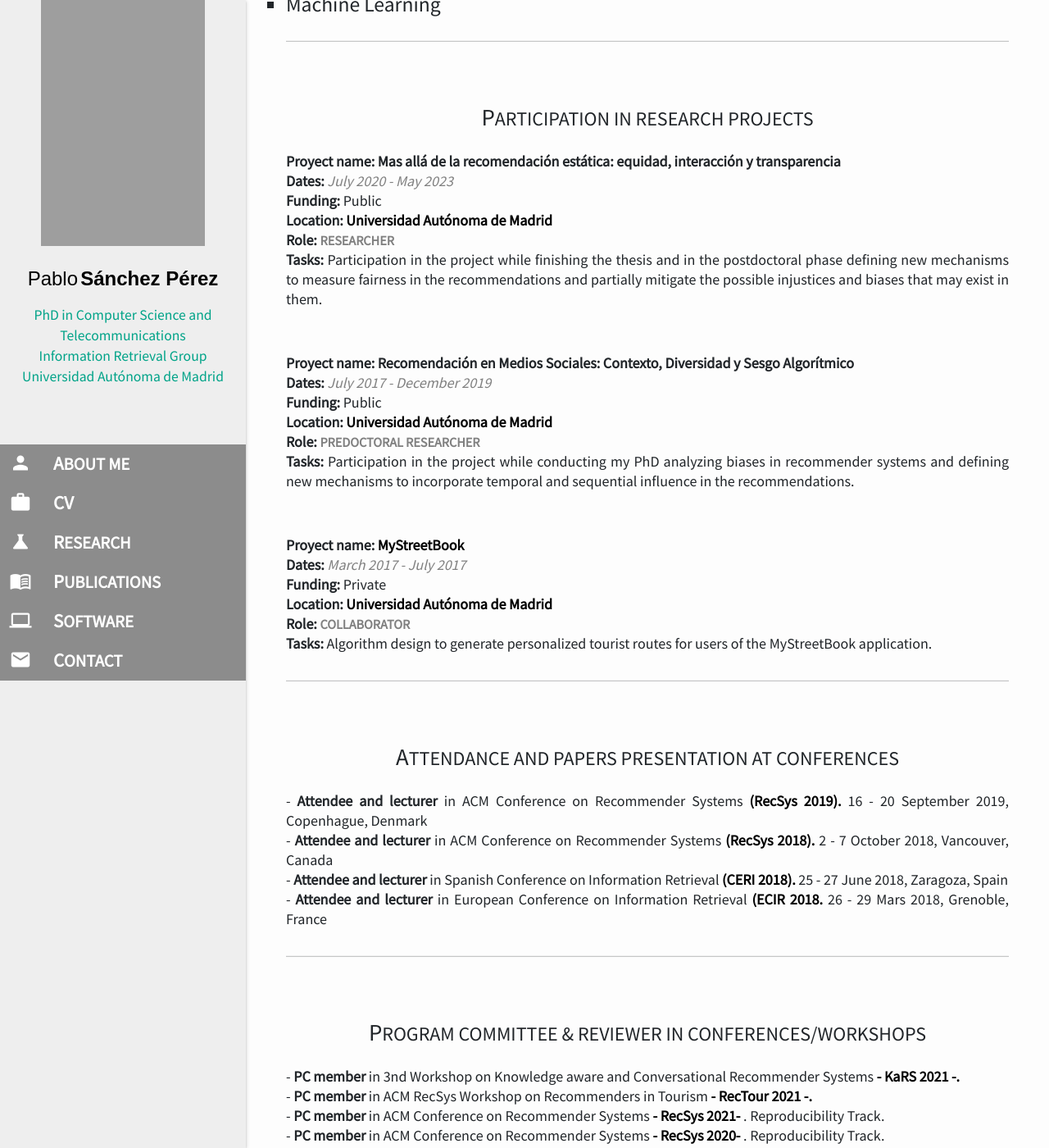
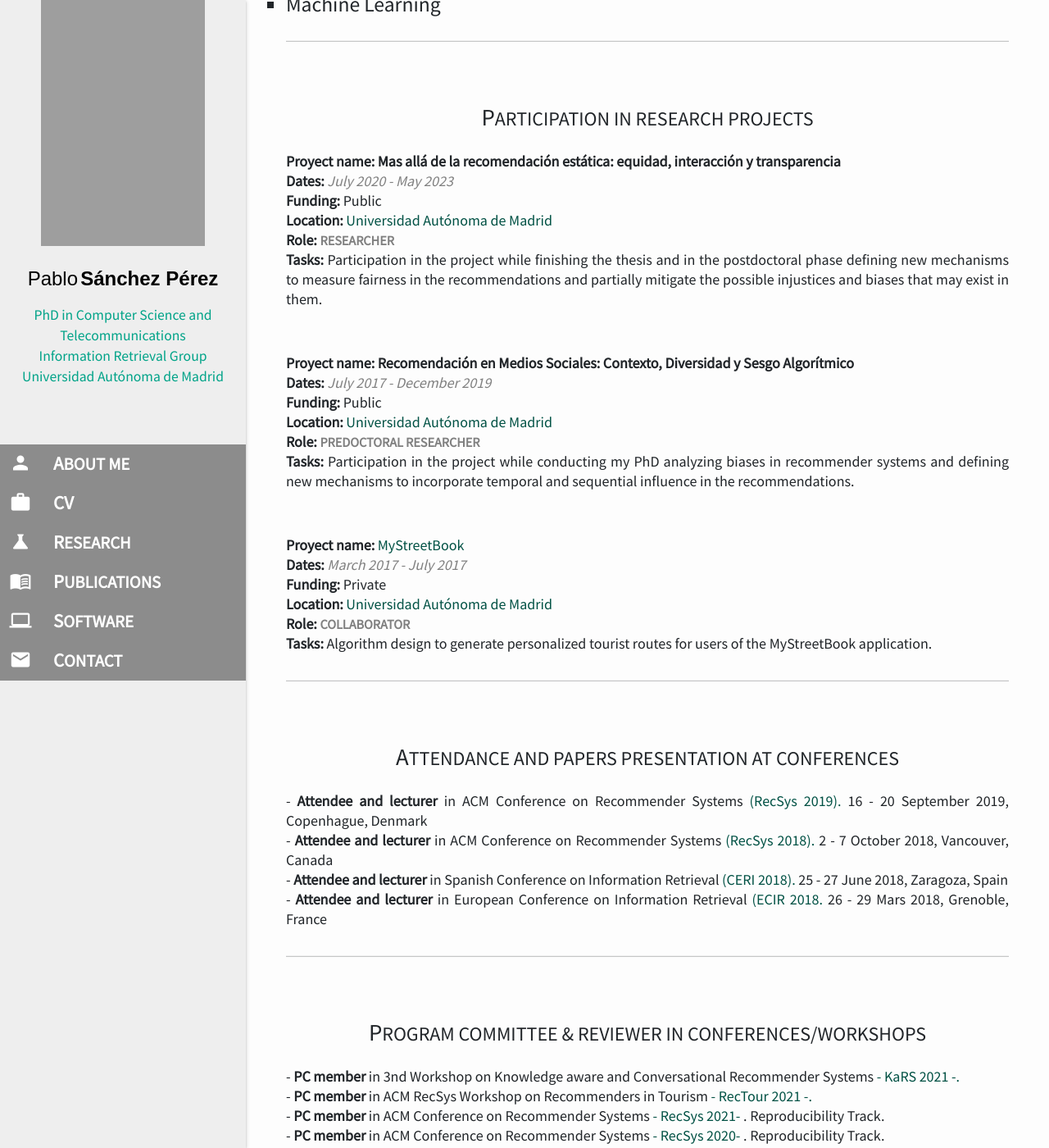
Before and after one commit to pablosanchezp/pablosanchezp.github.io, a Jekyll site: the page built from research.md, in a window 1280 px wide and 1400 px high, scrolled down 261 px. Shown: the whole window at 82% size. Built offline with Jekyll 4.4.1, drawn with Linux system fonts in a browser that asks for light colours; nearby versions of some CDN libraries; grey boxes are pictures that could not be loaded.

Commit message:
Changed color of links

```diff
--- a/_sass/main.scss
+++ b/_sass/main.scss
@@ -164,10 +164,6 @@ ul, ol
     border-color: grey;
     border-style: solid;
     border-width: 0.25px;
-}
-
-a {
-	color: rgb(11, 58, 138);
 }
 
 .abstract-body {
@@ -391,10 +387,12 @@ header, main, footer
     padding: 16px;
 }
 
+
 a {
-  //color: #40404F;
-  color: black;
-  font-weight: 900;
+	//color: rgb(11, 58, 138);
+    //color: rgb(0, 163, 136);
+    color: rgb(0, 81, 68);
+    //font-weight: 500;
 }
 
 
```
Also changed, not shown: 8 other files.
